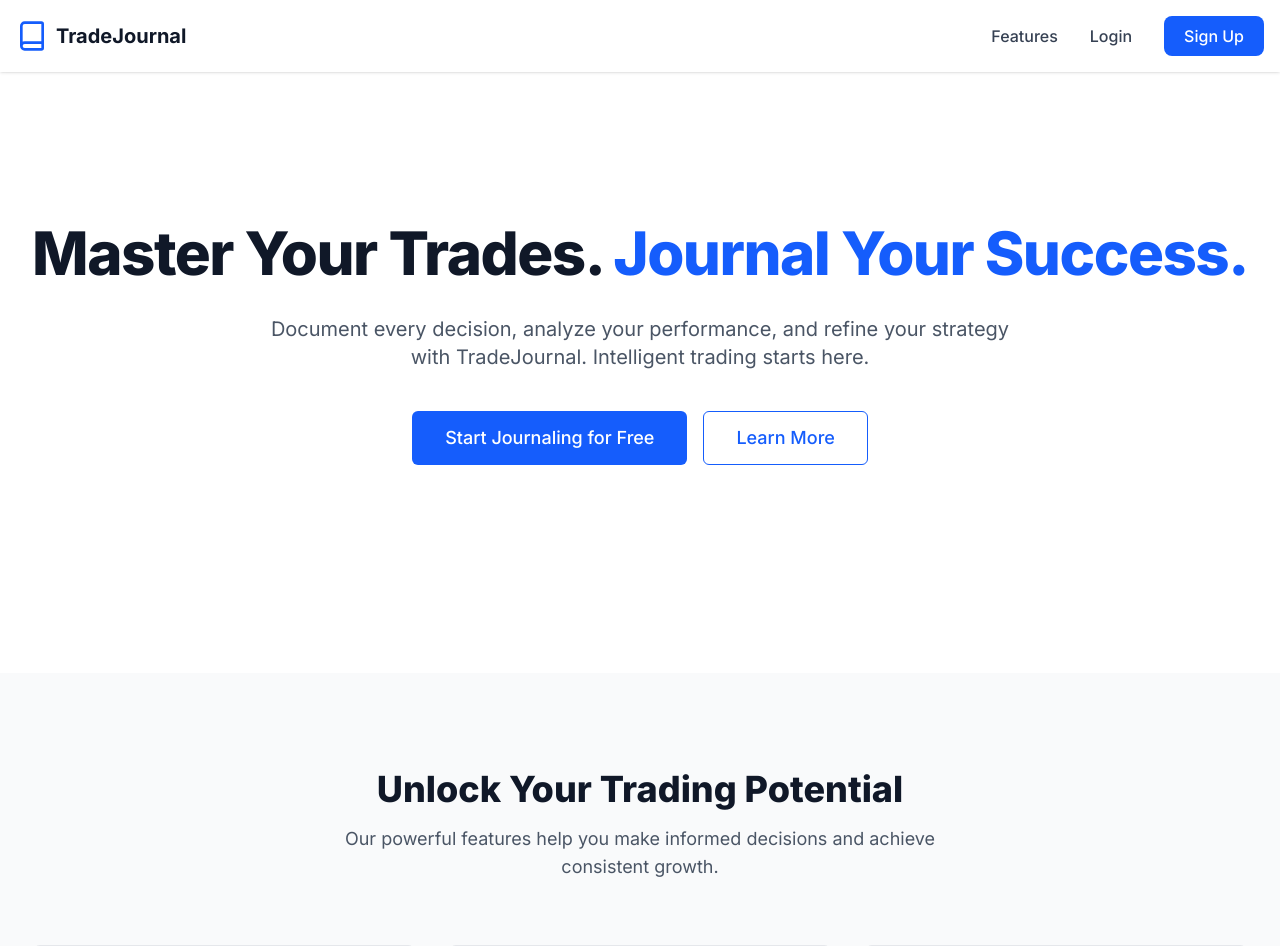
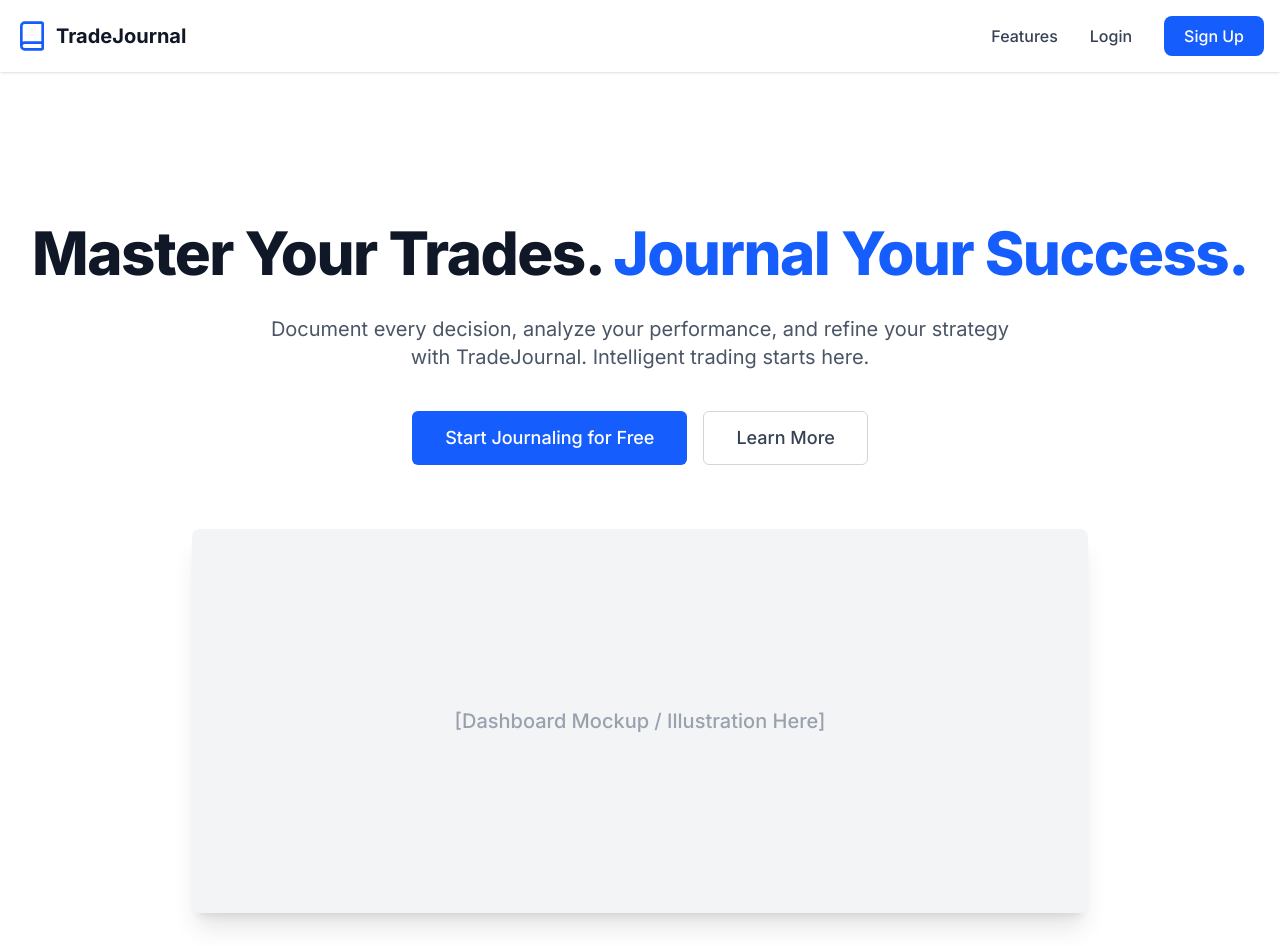
Before and after one commit to kaya70875/tradejournal, a Next.js app: page / in a window 1280 px wide. Shown: the top 946 px of the page. Built offline with nearby package versions, Linux system fonts and the light colour scheme.

Commit message:
[dyad] Redesigned landing page sections - wrote 4 file(s)

```diff
--- a/src/components/landing/FeaturesSection.tsx
+++ b/src/components/landing/FeaturesSection.tsx
@@ -7,32 +7,32 @@ const featureCards = [
     {
         title: "Document Trade Reasoning",
         desc: "Keep a detailed record of why you entered each trade, helping you identify patterns in your decision-making.",
-        icon: <BookOpenIcon className="h-6 w-6 text-blue-600" area-hidden="true" />
+        icon: <BookOpenIcon className="h-6 w-6 text-blue-600" aria-hidden="true" />
     },
 
     {
         title: "Categorize with Tags",
         desc: "Organize your trades with custom tags like 'long, 'short,' 'daytrade,' or 'swing' for better analysis.",
-        icon: <TagIcon className="h-6 w-6 text-blue-600" area-hidden="true" />
+        icon: <TagIcon className="h-6 w-6 text-blue-600" aria-hidden="true" />
     },
 
     {
         title: "Trade Relevance Reminders",
         desc: "Receive email reminders to review if your trade thesis is still relevant based on current market conditions.",
-        icon: <ClockIcon className="h-6 w-6 text-blue-600" area-hidden="true" />
+        icon: <ClockIcon className="h-6 w-6 text-blue-600" aria-hidden="true" />
     },
 
     {
         title: "Performance Analytics",
         desc: "Track your trading performance over time and identify which strategies work best for you.",
-        icon: <BarChart2Icon className="h-6 w-6 text-blue-600" area-hidden="true" />
+        icon: <BarChart2Icon className="h-6 w-6 text-blue-600" aria-hidden="true" />
 
     },
 
     {
         title: "Trade Validation",
         desc: "Review your past decisions to validate your trading strategy and improve future outcomes.",
-        icon: <CheckCircleIcon className="h-6 w-6 text-blue-600" area-hidden="true" />
+        icon: <CheckCircleIcon className="h-6 w-6 text-blue-600" aria-hidden="true" />
 
     }
 ] as const;
--- a/src/components/landing/HeroSection.tsx
+++ b/src/components/landing/HeroSection.tsx
@@ -9,27 +9,27 @@ export default function HeroSection() {
                     Master Your Trades. <span className="text-primary-blue">Journal Your Success.</span>
                 </h1>
                 <p className="mt-6 text-lg sm:text-xl max-w-3xl mx-auto text-gray-600">
-                    Document every decision, analyze your performance, and refine your strategy with TradeJournal.
-                    Intelligent trading starts here.
+                    Document every decision, analyze your performance, and refine your strategy with TradeJournal. Intelligent trading starts here.
                 </p>
                 <div className="mt-10 flex flex-col sm:flex-row justify-center gap-4">
                     <Link
-                        href="/dashboard"
+                        href="/signup"
                         className="px-8 py-3 border border-transparent text-base font-medium rounded-md text-white bg-primary-blue hover:bg-primary-blue-accent transition-colors md:text-lg"
                     >
                         Start Journaling for Free
                     </Link>
                     <Link
                         href="#features"
-                        className="px-8 py-3 border border-primary-blue text-base font-medium rounded-md text-primary-blue bg-white hover:bg-blue-50 transition-colors md:text-lg"
+                        className="px-8 py-3 border border-gray-300 text-base font-medium rounded-md text-gray-700 bg-white hover:bg-gray-50 transition-colors md:text-lg"
                     >
                         Learn More
                     </Link>
                 </div>
                 {/* Placeholder for a visual element (e.g., dashboard mockup or illustration) */}
-                <div className="mt-16">
-                    {/* You can add an image or illustration here, e.g.: */}
-                    {/* <img src="/path/to/dashboard-mockup.png" alt="TradeJournal Dashboard" className="mx-auto rounded-lg shadow-xl" /> */}
+                <div className="mt-16 flex justify-center">
+                    <div className="w-full max-w-4xl h-64 sm:h-80 lg:h-96 bg-gray-100 rounded-lg shadow-xl flex items-center justify-center text-gray-400 text-xl font-medium">
+                        [Dashboard Mockup / Illustration Here]
+                    </div>
                 </div>
             </div>
         </div>
```
